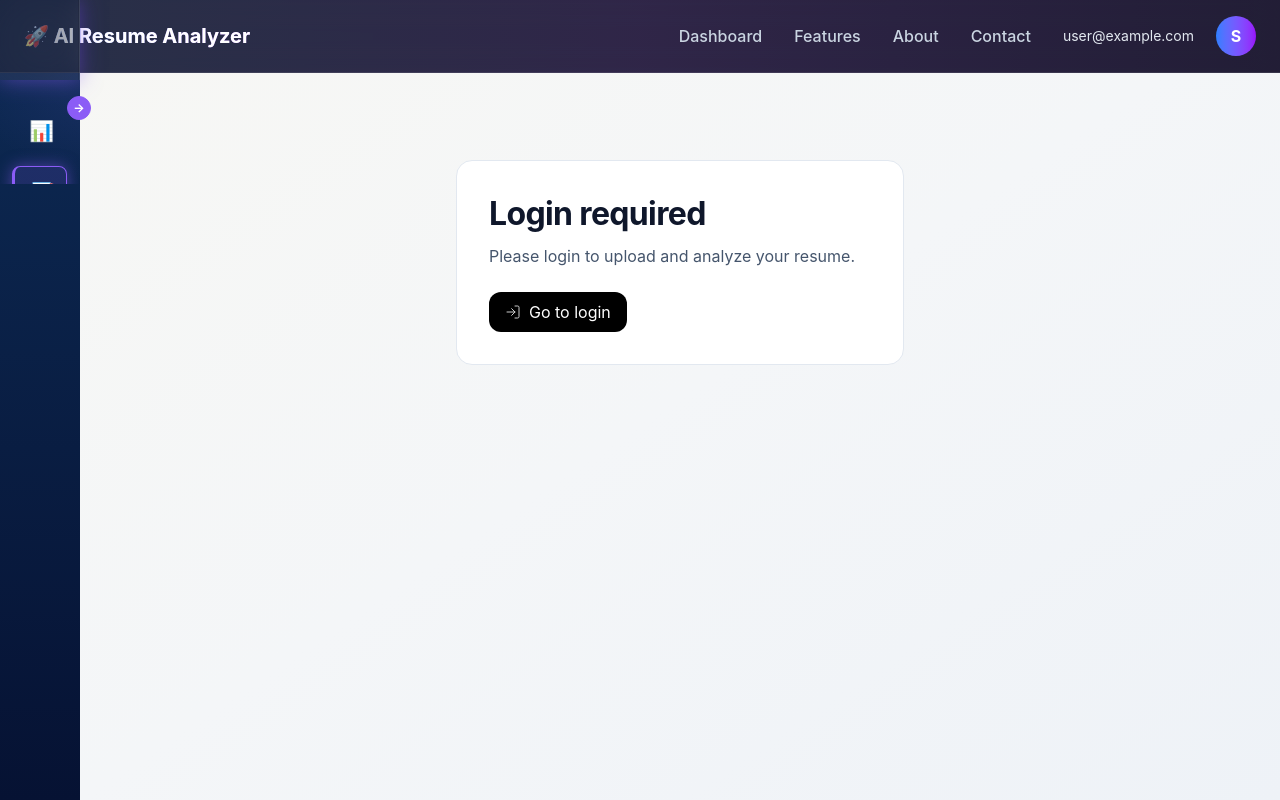
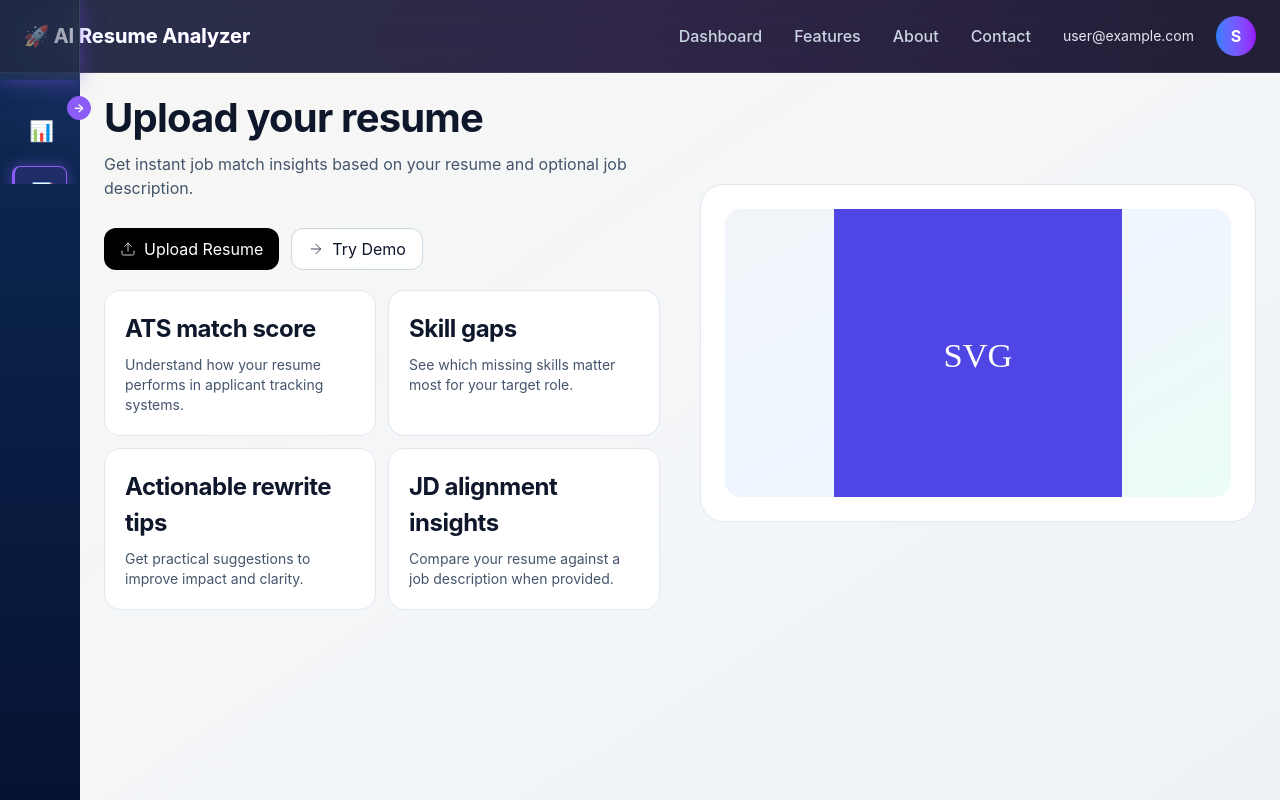
Before and after one commit to kavinkarthik15/resume-analyzer, a React (Vite) app in the folder frontend/: page /resume-analysis in a window 1280 px wide. Built offline with nearby package versions, Linux system fonts and the light colour scheme; no server answers; sample sign-in values are in the browser's storage.

Commit message:
fix: make resume analysis page public and gate upload

```diff
--- a/frontend/src/App.jsx
+++ b/frontend/src/App.jsx
@@ -41,7 +41,7 @@ export default function App() {
               <Route path="/" element={<ProtectedRoute><Dashboard /></ProtectedRoute>} />
               <Route path="/login" element={<Login />} />
               <Route path="/upload" element={<ProtectedRoute><Upload /></ProtectedRoute>} />
-              <Route path="/resume-analysis" element={<ProtectedRoute><Landing /></ProtectedRoute>} />
+              <Route path="/resume-analysis" element={<Landing />} />
               <Route path="/results" element={<ProtectedRoute><Results /></ProtectedRoute>} />
               <Route path="/edit-resume" element={<ProtectedRoute><EditResume /></ProtectedRoute>} />
               <Route path="/history" element={<ProtectedRoute><History /></ProtectedRoute>} />
--- a/frontend/src/pages/Landing.jsx
+++ b/frontend/src/pages/Landing.jsx
@@ -1,22 +1,16 @@
 import React from 'react'
-import { Link, useNavigate } from 'react-router-dom'
-import { AlertCircle, ArrowRight, LogIn, Upload } from 'lucide-react'
+import { useNavigate } from 'react-router-dom'
+import { AlertCircle, ArrowRight, Upload } from 'lucide-react'
 import illustration from '../assets/ai-illustration.svg'
 import { resumeAPI } from '../services/api'
+import { useAuth } from '../context/AuthContext'
 
 export default function Landing(){
   const fileInput = React.useRef(null)
   const [isAnalyzing, setIsAnalyzing] = React.useState(false)
   const [errorMessage, setErrorMessage] = React.useState('')
   const navigate = useNavigate()
-
-  const isAuthenticated = React.useMemo(() => {
-    try {
-      return Boolean(localStorage.getItem('authUser'))
-    } catch {
-      return false
-    }
-  }, [])
+  const { user } = useAuth()
 
   function saveAnalysisToHistory(analysisResult, fileName = 'Demo Resume'){
     const stored = localStorage.getItem('analysisHistory')
@@ -42,6 +36,12 @@ export default function Landing(){
   }
 
   function handleUpload(){
+    if (!user) {
+      alert('Please login to upload your resume')
+      navigate('/login')
+      return
+    }
+
     fileInput.current?.click()
   }
 
@@ -153,24 +153,6 @@ export default function Landing(){
     }
   }
 
-  if (!isAuthenticated) {
-    return (
-      <main className="w-full min-h-screen bg-gradient-to-br from-[#f7f7f4] via-[#f4f6f8] to-[#eef2f7] pt-24 px-6">
-        <div className="max-w-md mx-auto mt-16 rounded-2xl border border-slate-200 bg-white shadow-sm p-8 text-left">
-          <h2 className="text-2xl font-semibold text-slate-900 mb-2">Login required</h2>
-          <p className="text-slate-600 mb-6">Please login to upload and analyze your resume.</p>
-          <Link
-            to="/login"
-            className="inline-flex items-center gap-2 px-4 py-2 rounded-xl bg-black text-white hover:bg-slate-800 transition"
-          >
-            <LogIn size={16} strokeWidth={1.5} className="opacity-80" />
-            Go to login
-          </Link>
-        </div>
-      </main>
-    )
-  }
-
   return (
     <main className="w-full min-h-screen bg-gradient-to-br from-[#f7f7f4] via-[#f4f6f8] to-[#eef2f7] text-slate-900 pt-24 px-6 pb-16">
       <div className="max-w-6xl mx-auto">
@@ -190,7 +172,7 @@ export default function Landing(){
                 className="flex items-center gap-2 px-4 py-2 rounded-xl bg-black text-white hover:bg-slate-800 transition disabled:opacity-60 disabled:cursor-not-allowed"
               >
                 <Upload size={16} strokeWidth={1.5} className="opacity-80" />
-                {isAnalyzing ? 'Analyzing...' : 'Upload Resume'}
+                {isAnalyzing ? 'Analyzing...' : user ? 'Upload Resume' : 'Login to Upload'}
               </button>
               <button
                 onClick={handleDemo}
```
